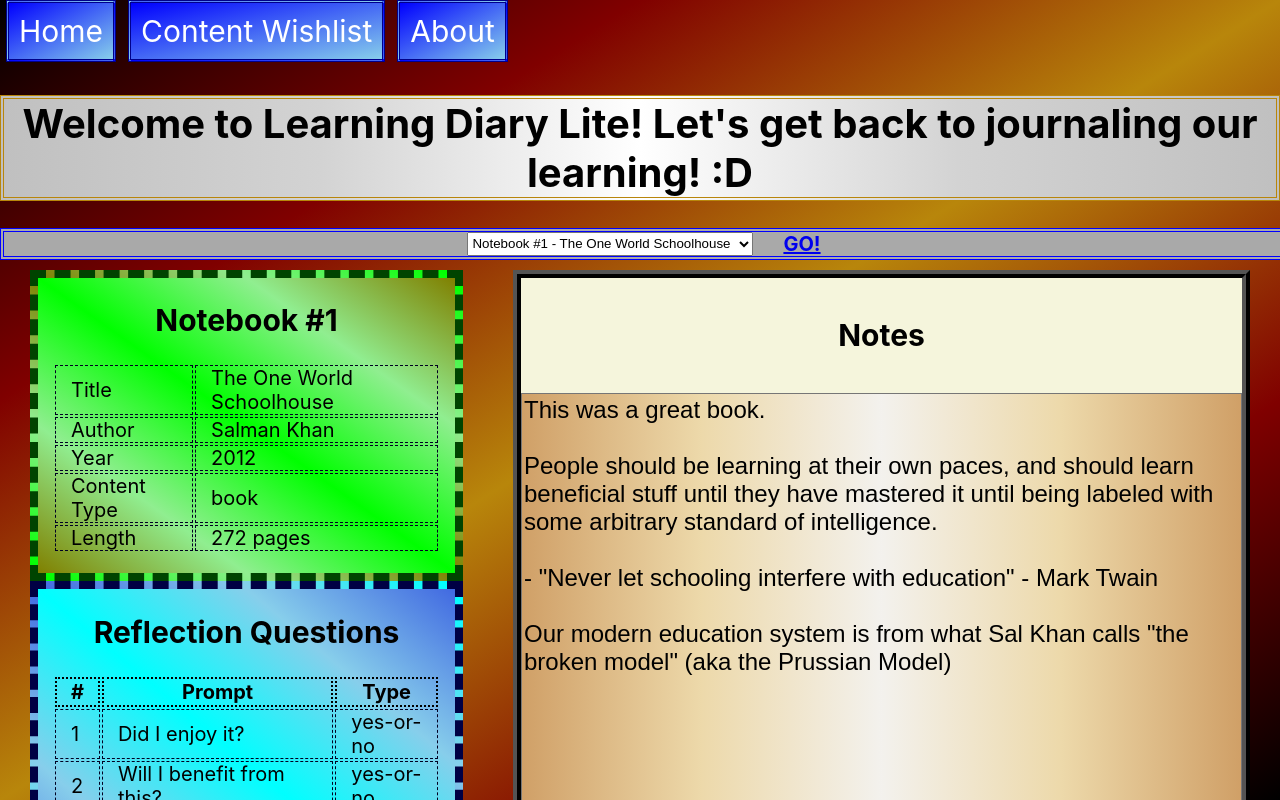
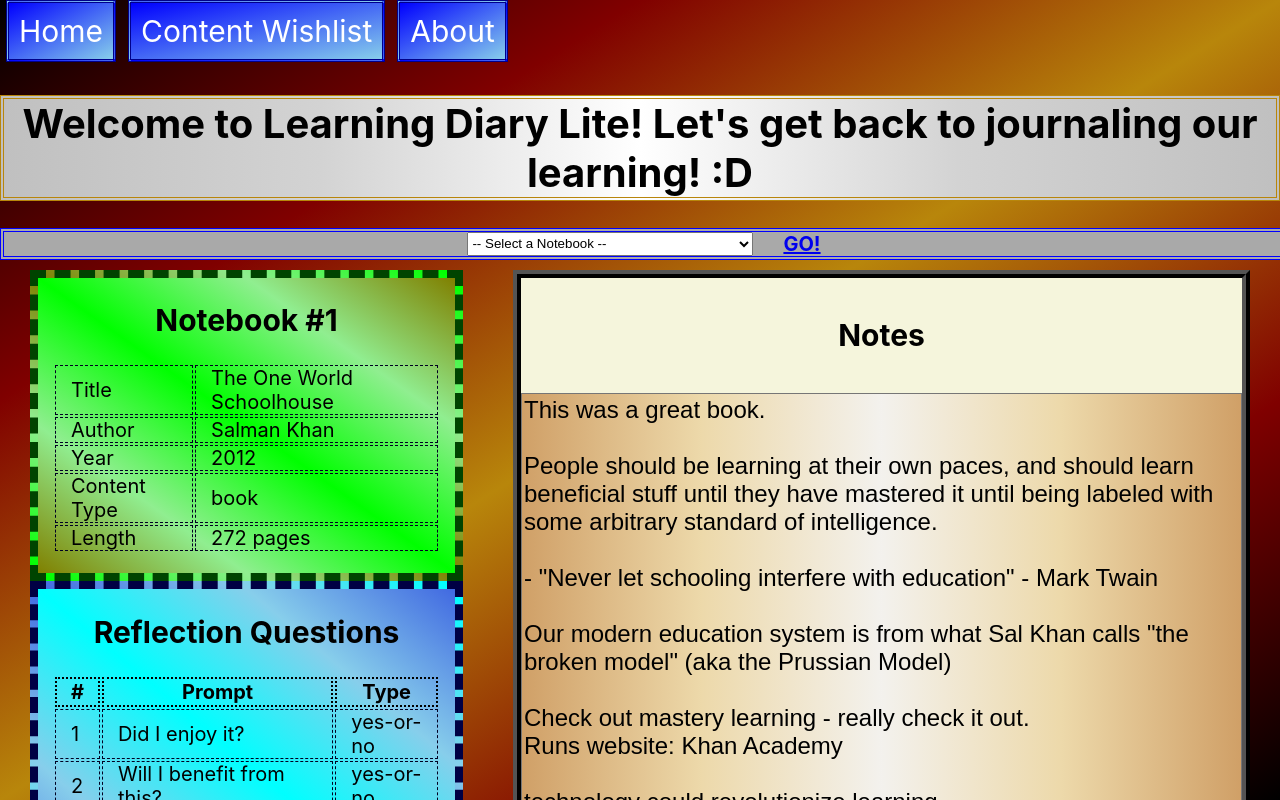
Before and after one commit to adnanian/learning-diary-lite, a React (Create React App) app: page /notebook/1 in a window 1280 px wide. Shown: the top 800 px of the page. Built offline with nearby package versions, Linux system fonts and the light colour scheme; data requests are answered from the project's data file.

Commit message:
Sucessfully implement notes update (PATCH)

```diff
--- a/db.json
+++ b/db.json
@@ -28,7 +28,7 @@
       "year": 2012,
       "type": "book",
       "length": "272 pages",
-      "notes": "This was a great book.\n\nPeople should be learning at their own paces, and should learn beneficial stuff until they have mastered it until being labeled with some arbitrary standard of intelligence.\n\n- \"Never let schooling interfere with education\" - Mark Twain\n\nOur modern education system is from what Sal Khan calls \"the broken model\" (aka the Prussian Model)",
+      "notes": "This was a great book.\n\nPeople should be learning at their own paces, and should learn beneficial stuff until they have mastered it until being labeled with some arbitrary standard of intelligence.\n\n- \"Never let schooling interfere with education\" - Mark Twain\n\nOur modern education system is from what Sal Khan calls \"the broken model\" (aka the Prussian Model)\n\nCheck out mastery learning - really check it out.\nRuns website: Khan Academy\n\ntechnology could revolutionize learning\n",
       "id": 1
     },
     {
@@ -37,7 +37,7 @@
       "year": 2017,
       "type": "book",
       "length": "288 pages",
-      "notes": "This was an inspiring book.",
+      "notes": "This was an inspiring book.\n\nAlways take walks outdoors in nature.\nMeditate.\n\nBe around communities - family ties - find religion.\neat healthy\nmanage your money well\nstay active",
       "id": 2
     },
     {
@@ -46,7 +46,7 @@
       "year": 2017,
       "type": "documentary",
       "length": "6 episodes, each 43 minutes long",
-      "notes": "What a BASED documentary",
+      "notes": "What a BASED documentary\nDon't believe everything that the media tells you. :)\n\nTwo of the accused didn't do it. It was someone who got away with it.\n\nIt was 5 men who killed him not 3.\n\nFBI was involved.\nAlongside NOI.\n\nAll the real killers are now deceased.\nMany in New York knew who the real killers are but wouldn't talk about it.",
       "id": 3
     }
   ],
--- a/src/pages/Home.js
+++ b/src/pages/Home.js
@@ -12,9 +12,17 @@
           });
     }, []);
 
-
     const [notebooks, setNotebooks] = useState([]);
     const [selectedValue, setSelectedValue] = useState("");
+
+    // function updateNotebook(updatedNotebook) {
+    //     setNotebooks(notebooks.map((notebook) => {
+    //         return (notebook.id === updateNotebook.id) ? updatedNotebook : notebook
+    //     }));
+    //     console.log("it worked.");
+    // }
+
+
 
     const notebookList = notebooks.map((notebook) => {
         return (
@@ -24,24 +32,14 @@
         );
     });
 
-    function updateNotebook(updatedNotebook) {
-        setNotebooks(notebooks.map((notebook) => {
-            return (notebook.id === updateNotebook.id) ? updateNotebook : notebook;
-        }));
-        console.log("It worked.");
-    }
-
-    const outletContextObject = {
-        notebooks: notebooks,
-        onUpdateNotebook: updateNotebook
-    }
+    console.log(notebooks);
 
     return (
         <main>
             <h1 id="welcome-banner">Welcome to Learning Diary Lite! Let's get back to journaling our learning! :D</h1>
             <div id="note-selector">
-                <select defaultValue="0" onChange={(event) => setSelectedValue(event.target.value)}>
-                    <option key="0" disabled> -- Select a Notebook -- </option>
+                <select onChange={(event) => setSelectedValue(event.target.value)}>
+                    <option key="0"> -- Select a Notebook -- </option>
                     {notebookList}
                 </select>
                 <span>
@@ -50,7 +48,7 @@
                     </b>
                 </span>
             </div>
-            <Outlet context={outletContextObject} />
+            <Outlet context={[notebooks, setNotebooks]} />
             <br/>
         </main>
     );
--- a/src/pages/Notebook.js
+++ b/src/pages/Notebook.js
@@ -14,20 +14,12 @@
 
     const [reflectionQuestions, setReflectionQuestions] = useState([]);
 
-    // function addReflectionQuestion(newReflection) {
-    //     setReflectionQuestions([...reflectionQuestions, newReflection]);
-    //     console.log(`Reflection question #${newReflection.id} successfully added to the server!`);
-    // }
-
-
-
-
     /*
     * Load notebook from outletcontext
     */
-    const context = useOutletContext();
+    const [notebooks, setNotebooks] = useOutletContext();
     const params = useParams();
-    const notebook = context.notebooks.find((notebook) => notebook.id === parseInt(params.id));
+    const notebook = notebooks.find((notebook) => notebook.id === parseInt(params.id));
 
     function saveNotes(updatedNotes) {
         fetch(`http://localhost:3000/notebooks/${notebook.id}`, {
@@ -42,7 +34,13 @@
             )
         })
             .then((response) => response.json())
-            .then((data) => context.onUpdateNotebook(data));
+            .then((data) => {
+                console.log(data);
+                const updatedNotebooks = notebooks.map((notebook) => {
+                    return (notebook.id === data.id) ? data : notebook;
+                });
+                setNotebooks(updatedNotebooks);
+            });
     }
 
     if (!notebook) {
```
